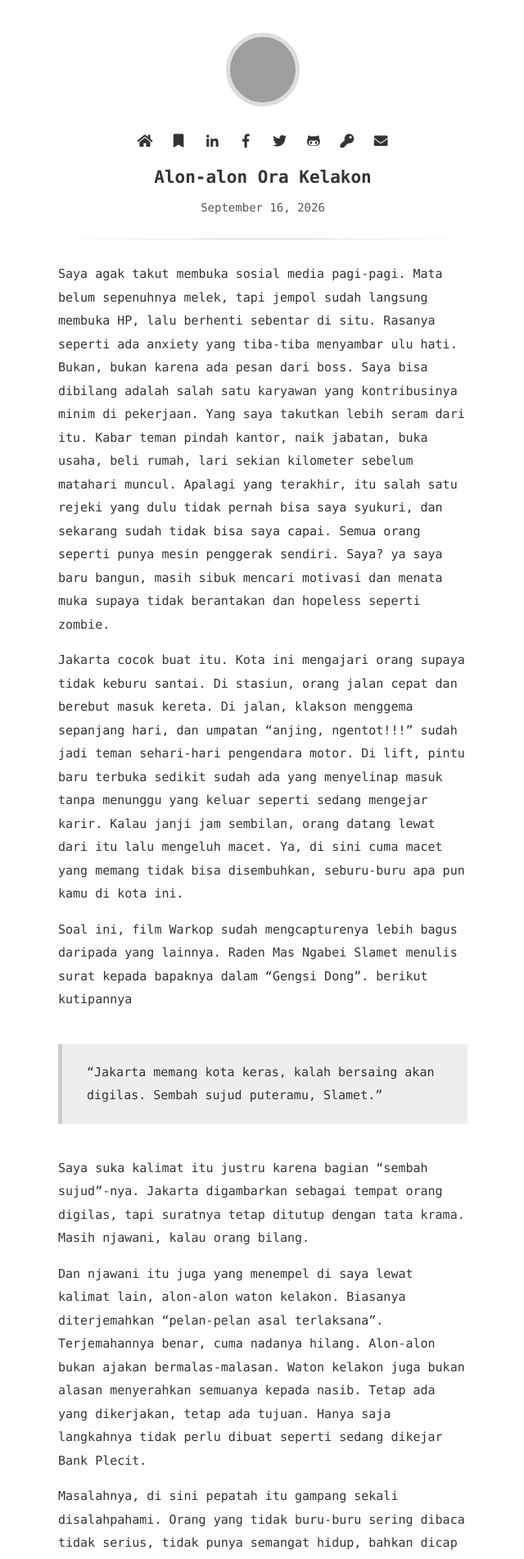
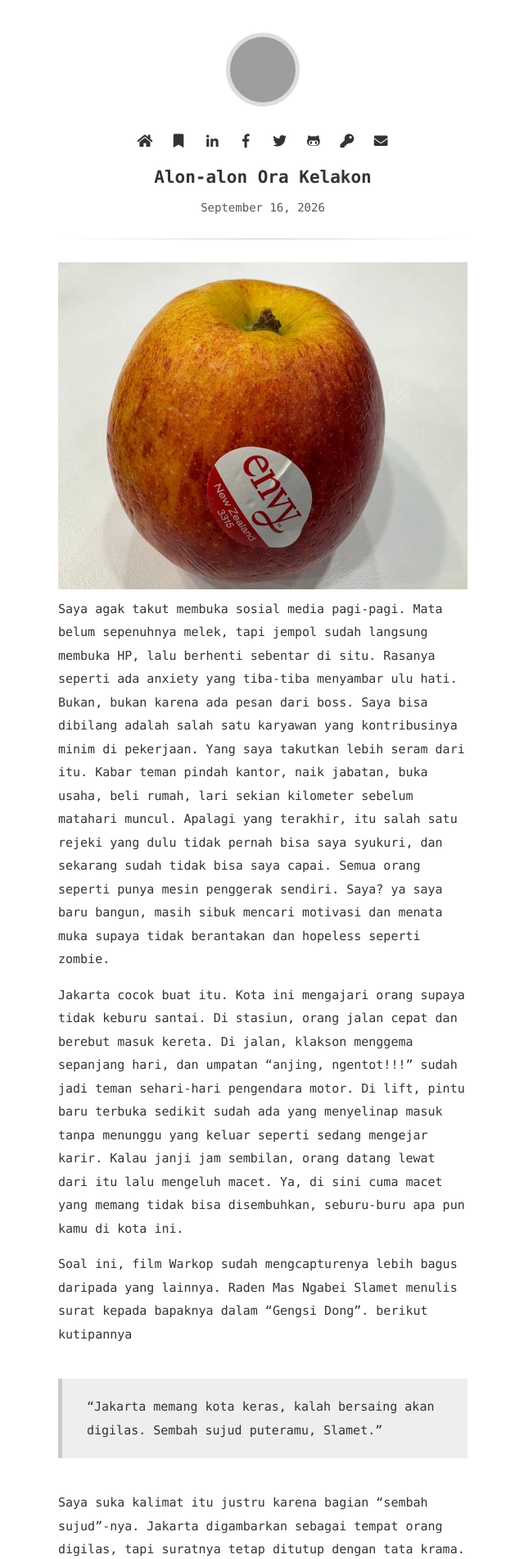
Before and after one commit to harjunacandra/harjuna.github.io, a Jekyll site: the page built from _posts/2026-09-16-Alon-alon-Ora-Kelakon.md, in a window 1280 px wide. Shown: the top 1902 px of the page at 82% size, without its empty margins (319-959 px from the left). Built offline with Jekyll 4.4.1, drawn with Linux system fonts in a browser that asks for light colours; grey boxes are pictures that could not be loaded.

Commit message:
Add image and enhance post content
Add image and update content in Alon-alon Ora Kelakon post

```diff
--- a/_posts/2026-09-16-Alon-alon-Ora-Kelakon.md
+++ b/_posts/2026-09-16-Alon-alon-Ora-Kelakon.md
@@ -3,7 +3,7 @@ published: true
 title: "Alon-alon Ora Kelakon"
 updated: "2026-09-16 09:44"
 ---
-
+![Apel Envy](/assets/images/general/apel-envy.jpg)
 Saya agak takut membuka sosial media pagi-pagi. Mata belum sepenuhnya melek, tapi jempol sudah langsung membuka HP, lalu berhenti sebentar di situ. Rasanya seperti ada anxiety yang tiba-tiba menyambar ulu hati. Bukan, bukan karena ada pesan dari boss. Saya bisa dibilang adalah salah satu karyawan yang kontribusinya minim di pekerjaan. Yang saya takutkan lebih seram dari itu. Kabar teman pindah kantor, naik jabatan, buka usaha, beli rumah, lari sekian kilometer sebelum matahari muncul. Apalagi yang terakhir, itu salah satu rejeki yang dulu tidak pernah bisa saya syukuri, dan sekarang sudah tidak bisa saya capai. Semua orang seperti punya mesin penggerak sendiri. Saya? ya saya baru bangun, masih sibuk mencari motivasi dan menata muka supaya tidak berantakan dan hopeless seperti zombie.
 
 Jakarta cocok buat itu. Kota ini mengajari orang supaya tidak keburu santai. Di stasiun, orang jalan cepat dan berebut masuk kereta. Di jalan, klakson menggema sepanjang hari, dan umpatan "anjing, ngentot!!!" sudah jadi teman sehari-hari pengendara motor. Di lift, pintu baru terbuka sedikit sudah ada yang menyelinap masuk tanpa menunggu yang keluar seperti sedang mengejar karir. Kalau janji jam sembilan, orang datang lewat dari itu lalu mengeluh macet. Ya, di sini cuma macet yang memang tidak bisa disembuhkan, seburu-buru apa pun kamu di kota ini.
```
